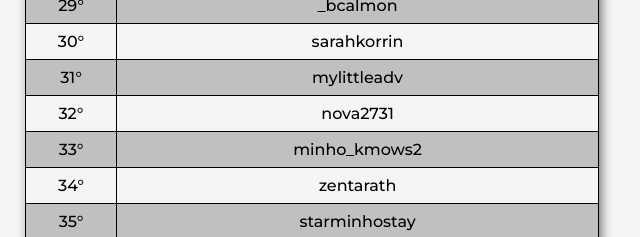
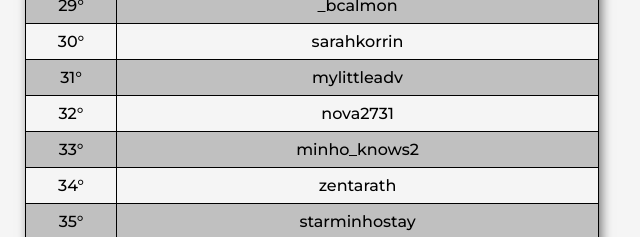
Before and after one commit to bmaizena/shufflecodes, a plain HTML site: page nahtelie/index.html in a window 1280 px wide. Shown: the part 1120-1357 px from the top of the page, 328-968 px from the left. Drawn offline with Linux system fonts and the light colour scheme.

Commit message:
Update index.html

```diff
--- a/nahtelie/index.html
+++ b/nahtelie/index.html
@@ -261,7 +261,7 @@
 
         <tr>
             <td>33°</td>
-            <td>minho_kmows2</td>
+            <td>minho_knows2</td>
         </tr>
 
 
```
